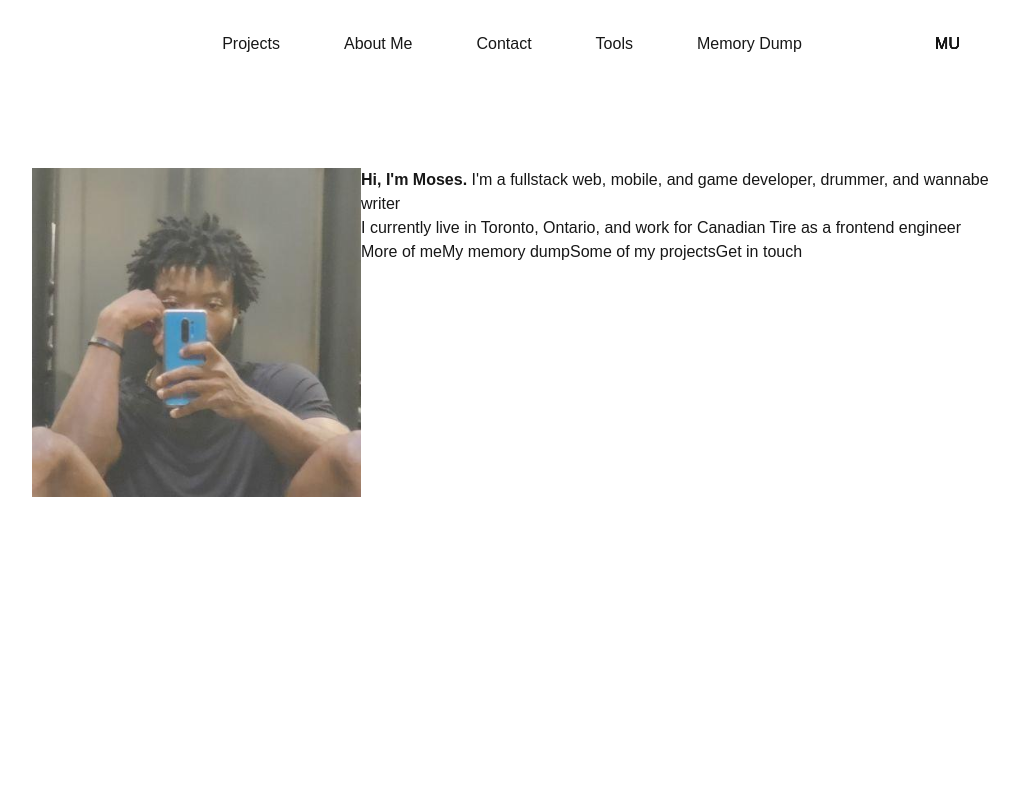
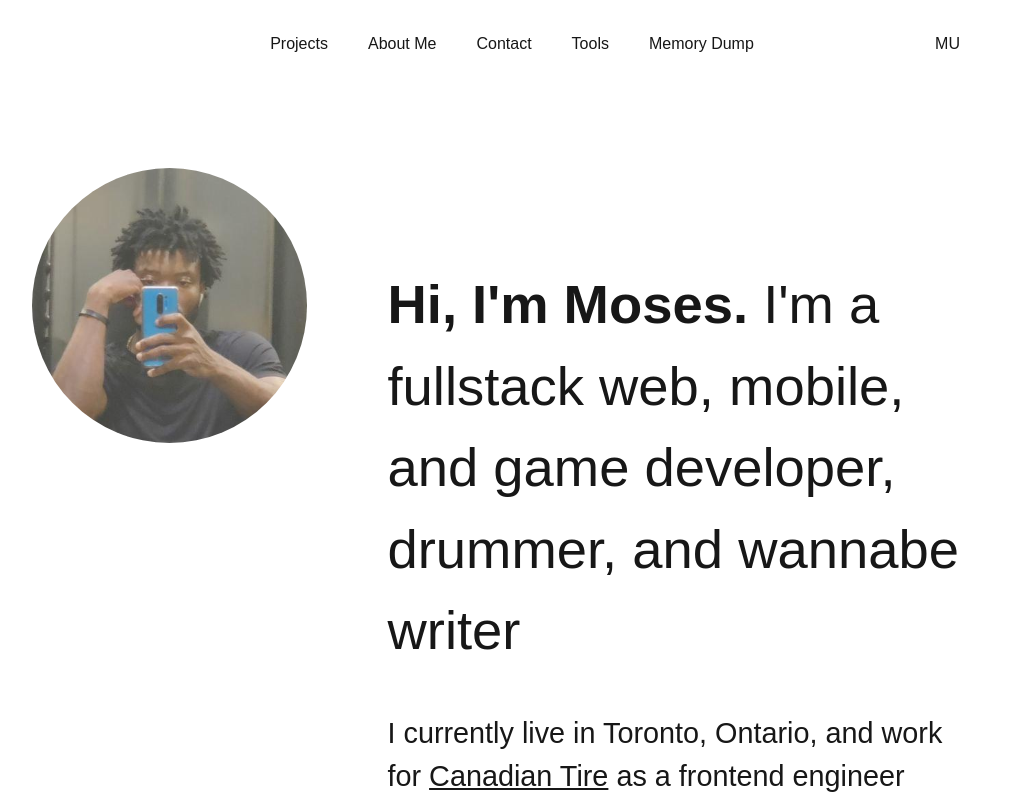
Before and after one commit to iceicles/portfolio, a Next.js app: page / in a window 1280 px wide. Shown: the top 800 px of the page, without its empty margins (128-1147 px from the left). Built offline with nearby package versions, Linux system fonts and the light colour scheme.

Commit message:
fixed tailwind config, header nav, info section list items, and a little clean up

```diff
--- a/app/page.tsx
+++ b/app/page.tsx
@@ -1,6 +1,4 @@
-import { Navigation } from '../components/Navigation/Navigation';
 import HeroSection from '../containers/home-page/hero-section';
-import InfoSection from '../containers/home-page/info-section';
 
 export default function Home() {
   return (
--- a/components/Header/index.tsx
+++ b/components/Header/index.tsx
@@ -1,14 +1,20 @@
 import React, { FC } from 'react';
 import { HeaderNavs } from './constants';
 import { HeaderNav } from '../Navigation/HeaderNav';
+import Link from 'next/link';
 
 const Header: FC<{}> = ({}) => {
   return (
     <>
       <div className='flex align-element justify-center py-4 sm:gap-x-16 sm:items-center sm:py-8 relative'>
-        {HeaderNavs.map((el, _i) => (
-          <HeaderNav key={_i} value={el.value} href={el.href} />
-        ))}
+        <nav className='flex gap-10'>
+          {HeaderNavs.map((el, _i) => (
+            <HeaderNav key={_i} value={el.value} href={el.href} />
+          ))}
+          <h1 className='absolute right-[15%]'>
+            <Link href='/'>MU</Link>
+          </h1>
+        </nav>
       </div>
     </>
   );
--- a/components/Navigation/HeaderNav/index.tsx
+++ b/components/Navigation/HeaderNav/index.tsx
@@ -7,14 +7,5 @@ interface HeaderNavProps {
 }
 
 export const HeaderNav: FC<HeaderNavProps> = ({ value, href }) => {
-  return (
-    <>
-      <nav className='flex gap-3'>
-        <Link href={href}>{value}</Link>
-      </nav>
-      <h1 className='absolute right-[15%]'>
-        <Link href='/'>MU</Link>
-      </h1>
-    </>
-  );
+  return <Link href={href}>{value}</Link>;
 };
--- a/containers/home-page/hero-section/ProfileHeading/ProfileHeading.tsx
+++ b/containers/home-page/hero-section/ProfileHeading/ProfileHeading.tsx
@@ -9,14 +9,20 @@ export const ProfileHeading = () => {
         I'm a fullstack web, mobile, and game developer, drummer, and wannabe
         writer
       </h2>
-      <p className='text-[clamp(1.2rem,.6rem+2vw,1.8rem)] mb-[calc(1.25rem*2)]'>
+      <div className='mt-[calc(1.25rem*2)]'>
+        <p className='text-[clamp(1.2rem,.6rem+2vw,1.8rem)] mb-[calc(1.5rem*2)]'>
           I currently live in Toronto, Ontario, and work for&nbsp;
-        <Link href='https://www.canadiantire.ca/en.html' target='_blank'>
+          <Link
+            href='https://www.canadiantire.ca/en.html'
+            target='_blank'
+            className='underline'
+          >
             Canadian Tire
           </Link>
           &nbsp;as a frontend engineer
         </p>
         <InfoSection />
       </div>
+    </div>
   );
 };
--- a/containers/home-page/info-section/index.tsx
+++ b/containers/home-page/info-section/index.tsx
@@ -1,7 +1,5 @@
 import React, { FC } from 'react';
 import Link from 'next/link';
-import { HeaderNavs } from '../../../components/Header/constants';
-import { HeaderNav } from '../../../components/Navigation/HeaderNav';
 import { InfoSectionNav } from '../../../components/Navigation/InfoSectionNav';
 import { InfoSectionNavs } from './constants';
 
@@ -12,8 +10,8 @@ const InfoSection: FC<InfoSectionProps> = ({}) => {
       <nav>
         <ul className='flex flex-col gap-[15px]'>
           {InfoSectionNavs.map((el, _i) => (
-            <li>
-              <InfoSectionNav key={_i} value={el.value} href={el.href} />
+            <li key={_i}>
+              <InfoSectionNav value={el.value} href={el.href} />
             </li>
           ))}
         </ul>
--- a/tailwind.config.ts
+++ b/tailwind.config.ts
@@ -4,6 +4,7 @@ const config: Config = {
   content: [
     "./pages/**/*.{js,ts,jsx,tsx,mdx}",
     "./components/**/*.{js,ts,jsx,tsx,mdx}",
+    "./containers/**/*.{js,ts,jsx,tsx,mdx}",
     "./app/**/*.{js,ts,jsx,tsx,mdx}",
   ],
   theme: {
```
Lines whose indentation alone changed are shown as unchanged.
